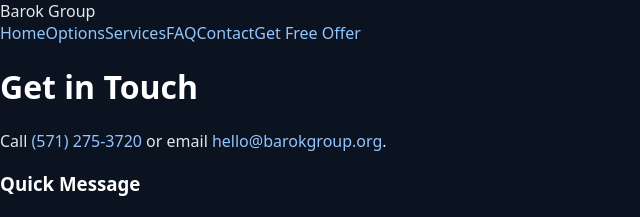
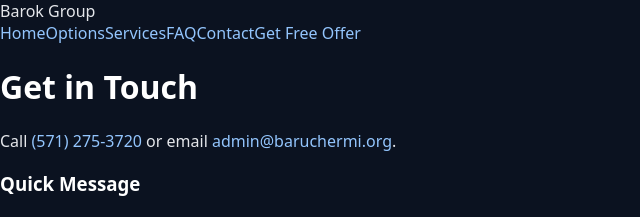
Before and after one commit to duchesam/barokgroup, a Next.js app: page /contact in a window 1280 px wide. Shown: the top 217 px of the page, without its empty margins (0-640 px from the left). Built offline with nearby package versions, Linux system fonts and the light colour scheme.

Commit message:
Update contact.js

```diff
--- a/pages/contact.js
+++ b/pages/contact.js
@@ -5,16 +5,16 @@
 export default function Contact(){
   return (
     <>
-      <Head><title>Contact – Barok Group</title></Head>
+      <Head><title>Contact – Baruch Ermi</title></Head>
       <Header />
       <main className="container content">
         <h1>Get in Touch</h1>
-        <p>Call <a href="tel:+15712753720">(571) 275-3720</a> or email <a href="mailto:hello@barokgroup.org">hello@barokgroup.org</a>.</p>
+        <p>Call <a href="tel:+15712753720">(571) 275-3720</a> or email <a href="mailto:admin@baruchermi.org">admin@baruchermi.org</a>.</p>
         <div className="card" style={{maxWidth:680}}>
           <h3>Quick Message</h3>
           <p>Clicking the button opens your email app with a pre-filled subject and body.</p>
           <a className="btn"
-             href="mailto:hello@barokgroup.org?subject=Help with foreclosure&body=Name:%0D%0APhone:%0D%0AProperty Address:%0D%0ATimeline / Auction Date:%0D%0AGoals:%0D%0A">
+             href="mailto:admin@baruchermi.org?subject=Help with foreclosure&body=Name:%0D%0APhone:%0D%0AProperty Address:%0D%0ATimeline / Auction Date:%0D%0AGoals:%0D%0A">
              Open Email Draft
           </a>
         </div>
```
